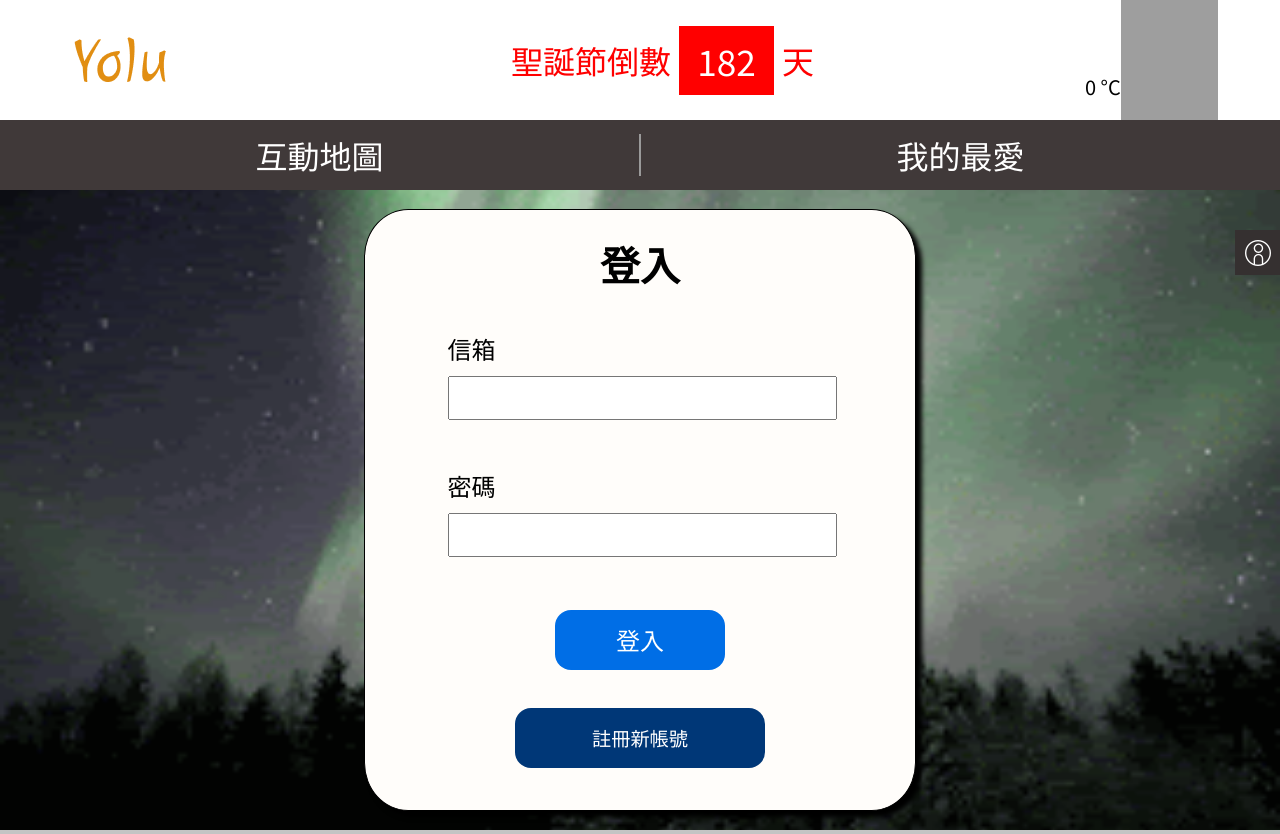
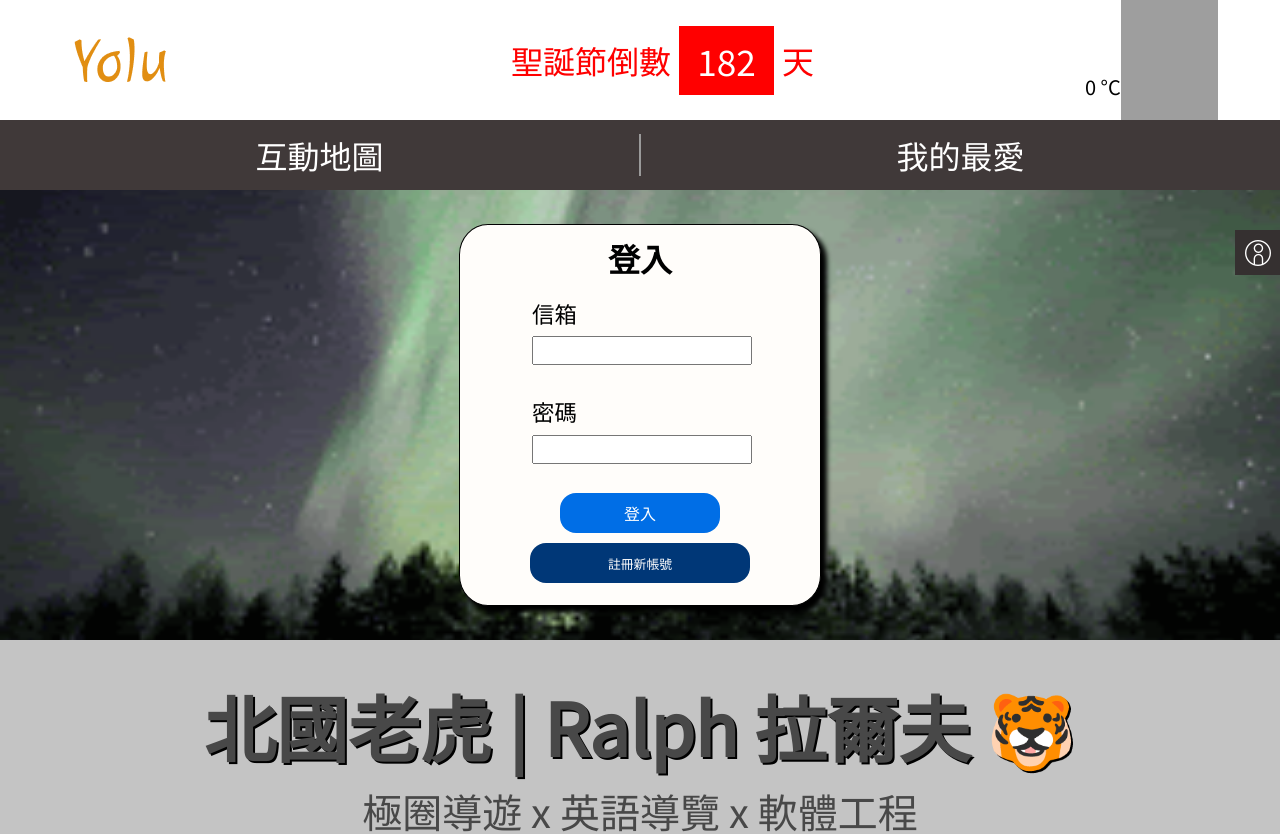
Before and after one commit to juifuhung/Yolu, a React (Create React App) app: page /member in a window 1280 px wide. Shown: the top 834 px of the page. Built offline with nearby package versions, Linux system fonts and the light colour scheme; no server answers; grey boxes are pictures that could not be loaded.

Commit message:
adjusted member page layout without RWD

```diff
--- a/src/pages/Member.js
+++ b/src/pages/Member.js
@@ -63,7 +63,7 @@ const Member = () => {
     justify-content: center;
     align-items: center;
     width: 100%;
-    height: 80vh;
+    height: 450px;
     background-image: url(${memberBackground});
     background-size: cover;
     background-repeat: no-repeat;
@@ -74,8 +74,8 @@ const Member = () => {
     display: flex;
     flex-direction: column;
     align-items: center;
-    width: 550px;
-    height: 600px;
+    width: 360px;
+    height: 380px;
     border-radius: 8%;
     background-color: #fffdfa;
     border: solid black 1.5px;
@@ -83,13 +83,13 @@ const Member = () => {
   `;
 
   const Title = styled.h1`
-    margin: 25px 0 15px;
-    font-size: 2.5rem;
+    margin: 10px 0;
+    font-size: 2rem;
     color: black;
   `;
 
   const Form = styled.form`
-    width: 70%;
+    width: 60%;
     height: 65%;
   `;
 
@@ -99,44 +99,44 @@ const Member = () => {
     align-items: center;
     width: 100%;
     height: 100%;
-
-    justify-content: ${(props) =>
-      props.isLogin ? "space-around" : "space-between"};
+    justify-content: space-between;
   `;
 
   const InputContainer = styled.div`
     display: flex;
     flex-direction: column;
+    justify-content: space-evenly;
     width: 100%;
 
-    height: ${(props) => (props.isLogin ? "100px" : "90px")};
+    height: ${(props) => (props.isLogin ? "80px" : "50px")};
   `;
 
   const Label = styled.label`
-    margin: 5px 0;
-    font-size: 1.5rem;
+    margin: 2px 0;
     color: #000000;
+    font-size: ${(props) => (props.isLogin ? "1.4rem" : "1rem")};
   `;
 
   const Input = styled.input`
     font-size: 1.2rem;
     width: 100%;
-    height: 40px;
-    margin: 5px 0;
+    margin: 2px 0;
     padding: 0;
+
+    height: ${(props) => (props.isLogin ? "20px" : "25px")};
   `;
 
   const Button = styled.button`
-    margin: 10px 0;
-    height: 60px;
+    margin: 5px 0;
+    height: 40px;
     background-color: #006ee6;
     color: white;
     cursor: pointer;
     border: none;
     border-radius: 1rem;
 
-    width: ${(props) => (props.changeIsLogin ? "250px" : "170px")};
-    font-size: ${(props) => (props.changeIsLogin ? "1.2rem" : "1.5rem")};
+    width: ${(props) => (props.changeIsLogin ? "220px" : "160px")};
+    font-size: ${(props) => (props.changeIsLogin ? "0.8rem" : "1rem")};
     background-color: ${(props) =>
       props.changeIsLogin ? " #003777" : " #006ee6"};
   `;
@@ -151,16 +151,16 @@ const Member = () => {
             <FormContainer isLogin={isLogin ? true : false}>
               {!isLogin && (
                 <InputContainer>
-                  <Label>會員名稱</Label>
+                  <Label isLogin={isLogin ? true : false}>會員名稱</Label>
                   <Input type="string" id="name" required ref={nameInputRef} />
                 </InputContainer>
               )}
               <InputContainer isLogin={isLogin ? true : false}>
-                <Label>信箱</Label>
+                <Label isLogin={isLogin ? true : false}>信箱</Label>
                 <Input type="email" id="email" required ref={emailInputRef} />
               </InputContainer>
               <InputContainer isLogin={isLogin ? true : false}>
-                <Label>密碼</Label>
+                <Label isLogin={isLogin ? true : false}>密碼</Label>
                 <Input
                   type="password"
                   id="password"
```
